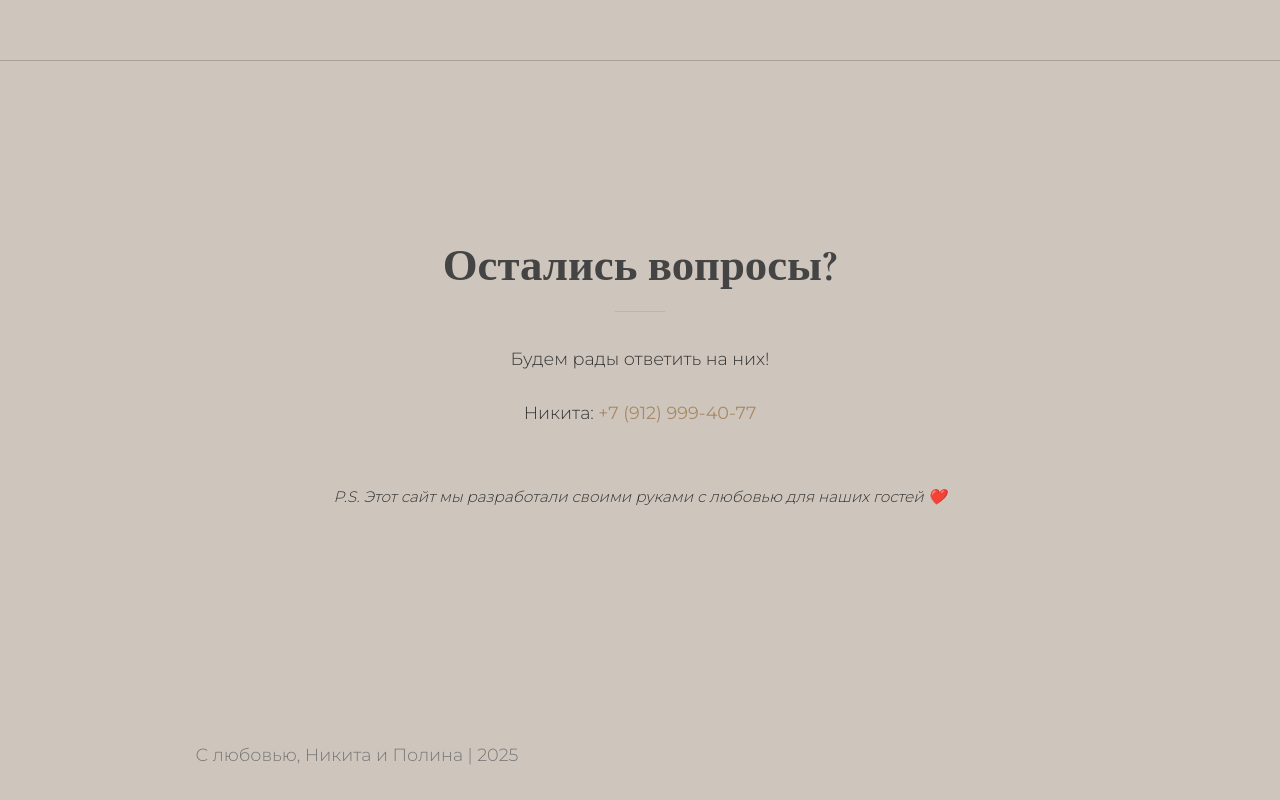
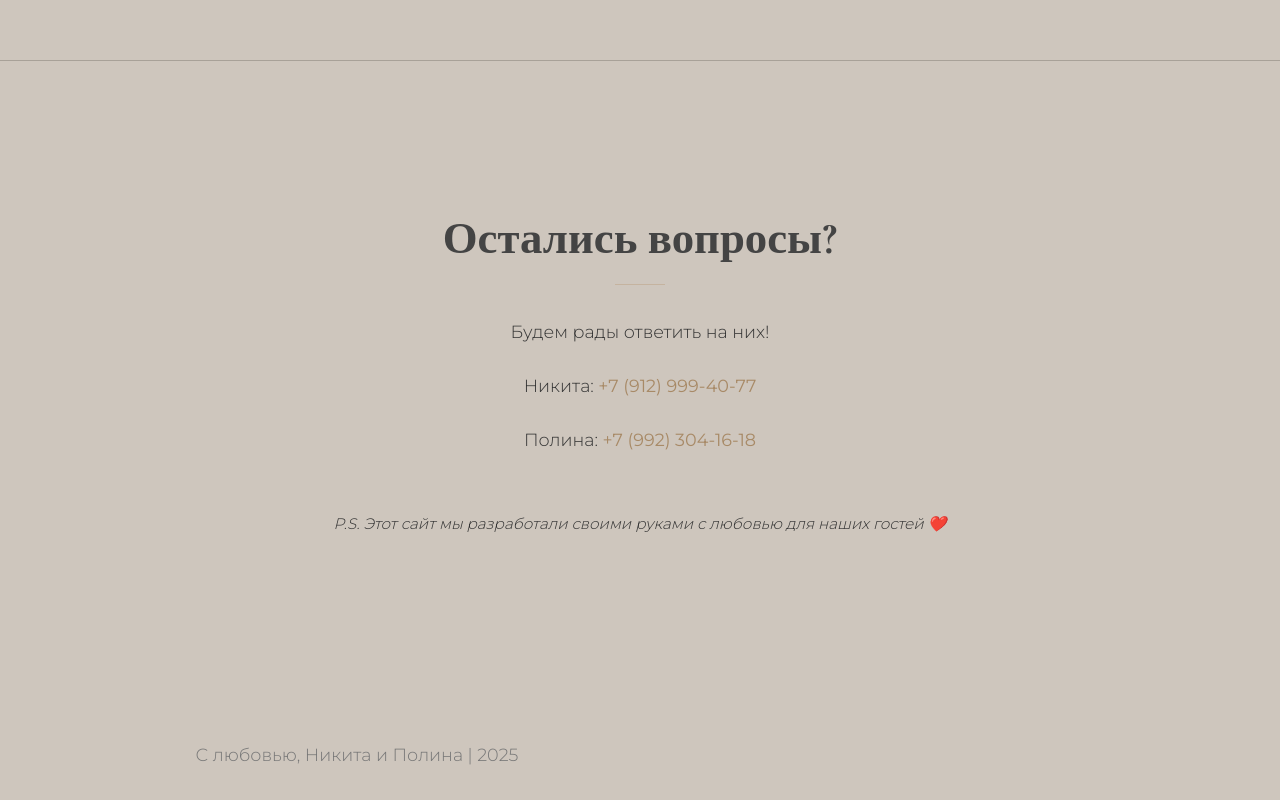
Before and after one commit to NktTkhm/wedding-invitation, a website: page index.html in a window 1280 px wide. Shown: the part 7960-8760 px from the top of the page. Drawn offline with nearby package versions, Linux system fonts and the light colour scheme; a script that the page names is missing.

Commit message:
правки11

```diff
--- a/index.html
+++ b/index.html
@@ -101,6 +101,8 @@
 
         <!-- Секция Программа дня -->
         <section class="schedule fade-up">
+            <!-- Remove Element for clinking glasses animation -->
+            <!-- <div id="clinking-glasses"></div> -->
             <div class="schedule-content-wrapper">
               <h2>Программа</h2>
               <div class="schedule-items">
@@ -222,6 +224,8 @@
             <h2>Остались вопросы?</h2>
             <p>Будем рады ответить на них!</p>
             <p>Никита: <a href="tel:+79129994077">+7 (912) 999-40-77</a></p>
+            <!-- Add Polina's phone number -->
+            <p>Полина: <a href="tel:+79923041618">+7 (992) 304-16-18</a></p>
             <!-- Можно добавить ссылку на мессенджер, например WhatsApp -->
             <!-- <p><a href="https://wa.me/79129994077" target="_blank">Написать в WhatsApp</a></p> -->
             <!-- Add postscriptum -->
```
Also changed, not shown: script.js (+17 -0 lines), style.css (+13 -0 lines).
